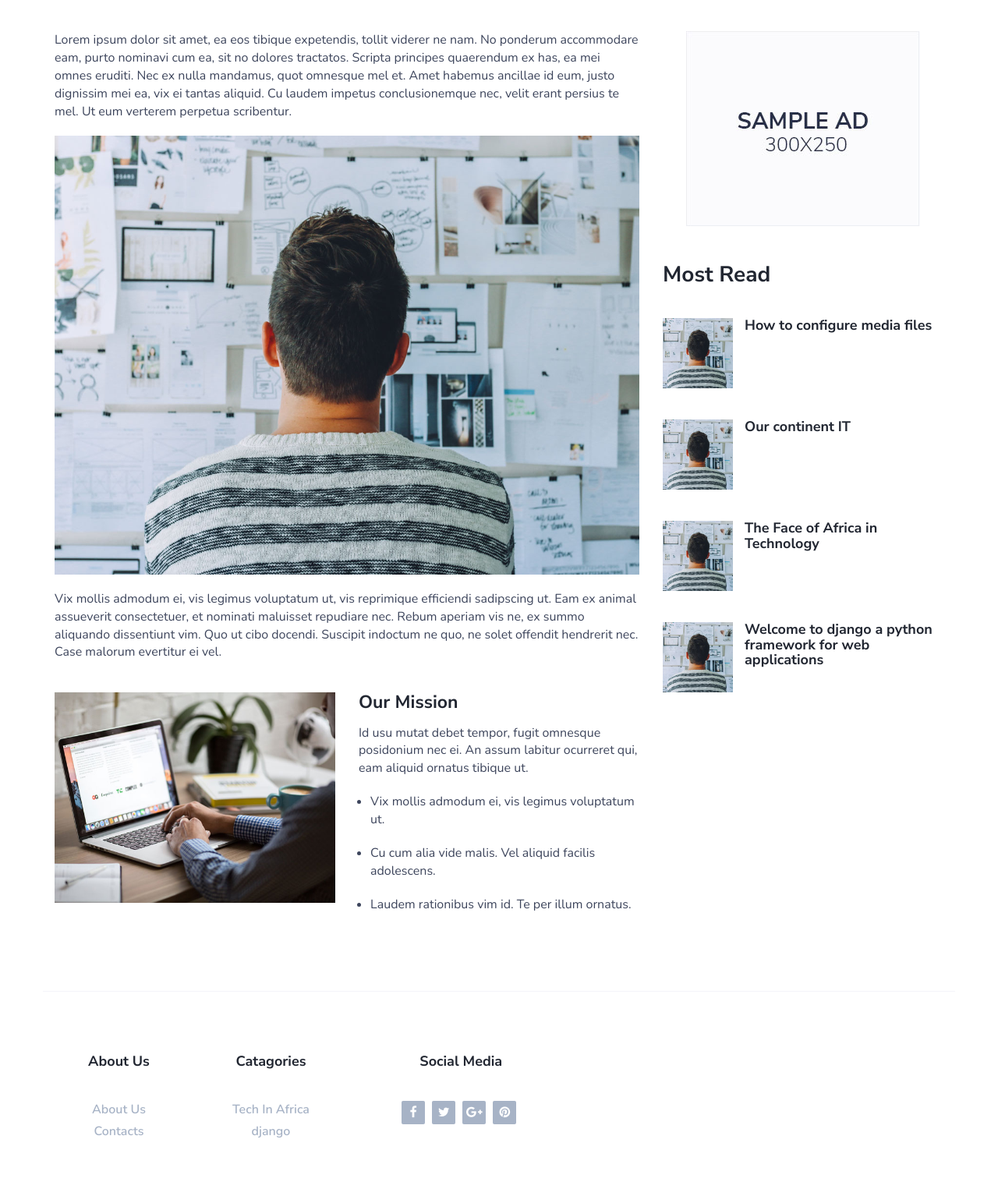
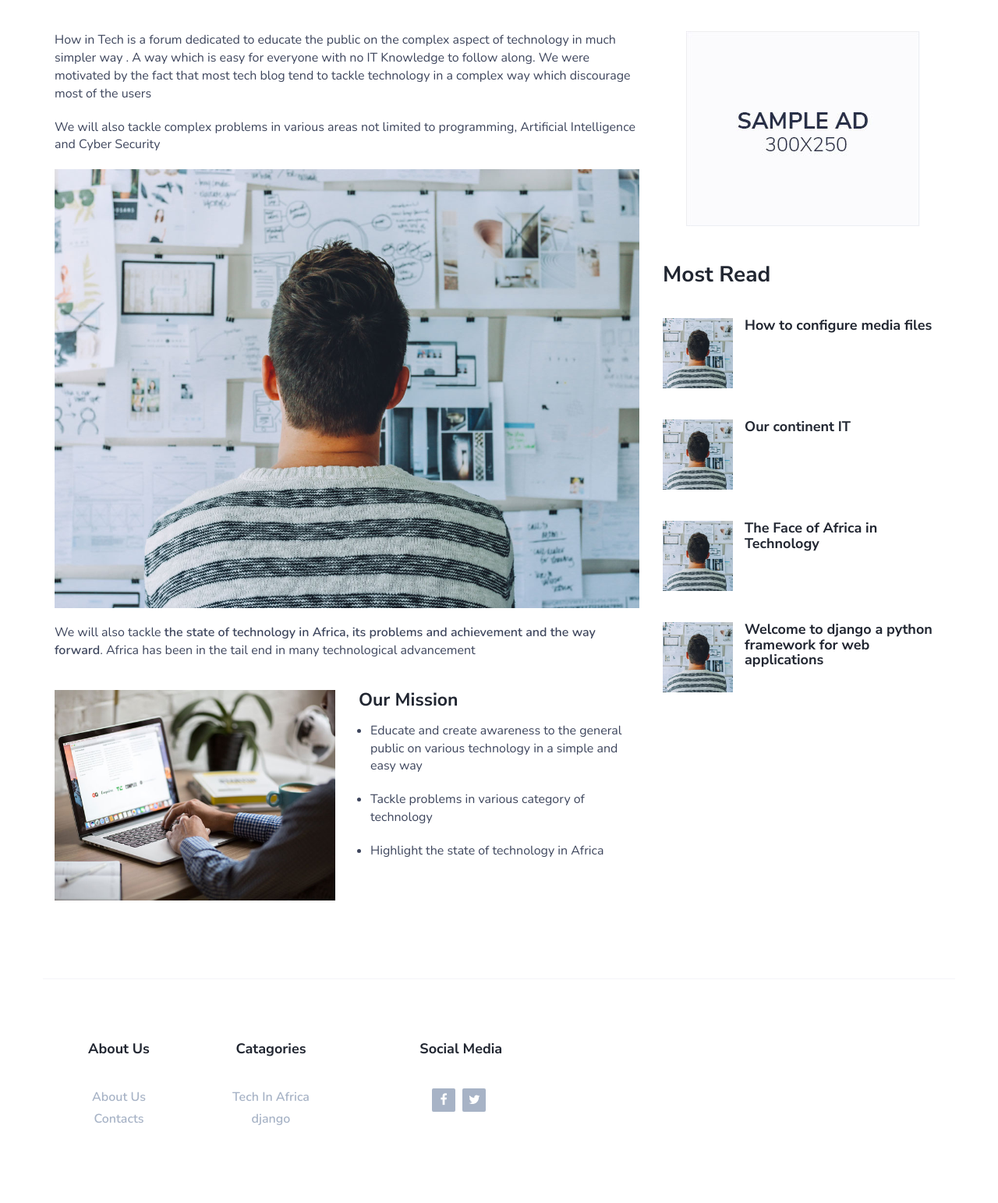
Before and after one commit to EarthmanAman/myblog, a Django app: page /about/ in a window 1280 px wide. Shown: the part 282-1825 px from the top of the page at 78% size. After the commit the page ends 1725 px from the top, so only its background shows below. Run offline with Django 3.2, Linux system fonts and the light colour scheme; data comes from the database, SQL or seed files in the repository; some libraries are stand-ins or nearby versions.

Commit message:
about us

```diff
--- a/post/models.py
+++ b/post/models.py
@@ -46,7 +46,7 @@ class Post(models.Model):
     subCategory = models.ForeignKey(SubCategory, on_delete=models.CASCADE, blank=True, null=True)
     views = models.IntegerField(default=0)
     date = models.DateField(default=timezone.now)
-    title = RichTextField()
+    title = models.TextField(blank=True, null=True)
     description = models.TextField()
     content = RichTextField()
     pic = models.ImageField(blank=True, null=True)
--- a/post/templates/base.html
+++ b/post/templates/base.html
@@ -223,10 +223,10 @@
 {#								</form>#}
 {#							</div>#}
 							<ul class="footer-social">
-								<li><a href="#"><i class="fa fa-facebook"></i></a></li>
-								<li><a href="#"><i class="fa fa-twitter"></i></a></li>
-								<li><a href="#"><i class="fa fa-google-plus"></i></a></li>
-								<li><a href="#"><i class="fa fa-pinterest"></i></a></li>
+								<li><a href="https://web.facebook.com/Howintech-378131526159032/"><i class="fa fa-facebook"></i></a></li>
+								<li><a href="https://twitter.com/@howintech/"><i class="fa fa-twitter"></i></a></li>
+{#								<li><a href="#"><i class="fa fa-google-plus"></i></a></li>#}
+{#								<li><a href="#"><i class="fa fa-pinterest"></i></a></li>#}
 							</ul>
 						</div>
 					</div>
--- a/post/templates/post/aboutUs.html
+++ b/post/templates/post/aboutUs.html
@@ -1,10 +1,10 @@
 {% extends 'base.html' %}
 {% load static %}
 {% block meta %}
-    <meta name="description" content="About us how in tech - a site ready to tackle the problem in technology">
+    <meta name="description" content="About us how in tech - we are a forum motivated in educating the public about technology in simple terms and to highlight the state of technology in Africa Continent">
 {% endblock %}
 {% block title %}
-    <title>About Us-HowInTech</title>
+    <title>About Us / How In Tech</title>
 {% endblock %}
 
 {% block content %}
@@ -35,11 +35,16 @@
 				<div class="row">
 					<div class="col-md-8">
 						<div class="section-row">
-							<p>Lorem ipsum dolor sit amet, ea eos tibique expetendis, tollit viderer ne nam. No ponderum accommodare eam, purto nominavi cum ea, sit no dolores tractatos. Scripta principes quaerendum ex has, ea mei omnes eruditi. Nec ex nulla mandamus, quot omnesque mel et. Amet habemus ancillae id eum, justo dignissim mei ea, vix ei tantas aliquid. Cu laudem impetus conclusionemque nec, velit erant persius te mel. Ut eum verterem perpetua scribentur.</p>
+							<p>How in Tech is a forum dedicated to educate the public on the complex aspect of technology in much simpler way
+                            . A way which is easy for everyone with no IT Knowledge to follow along. We were motivated by the fact that most
+                            tech blog tend to tackle technology in a complex way which discourage most of the users</p>
+                            <p>We will also tackle complex problems in various areas not limited to programming, Artificial Intelligence and Cyber Security</p>
+
 							<figure class="figure-img">
 								<img class="img-responsive" src="{% static '/img/about-1.jpg' %}" alt="">
 							</figure>
-							<p>Vix mollis admodum ei, vis legimus voluptatum ut, vis reprimique efficiendi sadipscing ut. Eam ex animal assueverit consectetuer, et nominati maluisset repudiare nec. Rebum aperiam vis ne, ex summo aliquando dissentiunt vim. Quo ut cibo docendi. Suscipit indoctum ne quo, ne solet offendit hendrerit nec. Case malorum evertitur ei vel.</p>
+							<p>We will also tackle <strong> the state of technology in Africa, its problems and achievement and the way forward</strong>. Africa has been in the tail end in many
+                            technological advancement</p>
 						</div>
 						<div class="row section-row">
 							<div class="col-md-6">
@@ -49,11 +54,11 @@
 							</div>
 							<div class="col-md-6">
 								<h3>Our Mission</h3>
-								<p>Id usu mutat debet tempor, fugit omnesque posidonium nec ei. An assum labitur ocurreret qui, eam aliquid ornatus tibique ut.</p>
+{#								<p>Our main mission is to educate the publisolve the problems affecting technology and to expose the state of technology in Africa</p>#}
 								<ul class="list-style">
-									<li><p>Vix mollis admodum ei, vis legimus voluptatum ut.</p></li>
-									<li><p>Cu cum alia vide malis. Vel aliquid facilis adolescens.</p></li>
-									<li><p>Laudem rationibus vim id. Te per illum ornatus.</p></li>
+									<li><p>Educate and create awareness to the general public on various technology in a simple and easy way</p></li>
+									<li><p>Tackle problems in various category of technology</p></li>
+									<li><p>Highlight the state of technology in Africa</p></li>
 								</ul>
 							</div>
 						</div>
--- a/post/templates/post/contact.html
+++ b/post/templates/post/contact.html
@@ -4,7 +4,7 @@
     <meta name="description" content="Contact us how in tech - a site ready to tackle the problem in technology">
 {% endblock %}
 {% block title %}
-    <title>Contact-HowInTech</title>
+    <title>Contact / How In Tech</title>
 {% endblock %}
 
 {% block content %}
@@ -39,7 +39,7 @@
 							<h3>Contact Information</h3>
 							<p>For any enquary or suggestions on how to improve the site please feel free to contact as at</p>
 							<ul class="list-style">
-								<li><p><strong>Email:</strong> <a href="#">hashimathman@gmail.com</a></p></li>
+								<li><p><strong>Email:</strong> <a href="mail-to:howintech.blog@gmail.com">howintech.blog@gmail.com</a></p></li>
 								<li><p><strong>Phone:</strong> +254 7014 67872</p></li>
 								<li><p><strong>Address:</strong> Nairobi CBD</p></li>
 							</ul>
--- a/post/templates/post/deleteComment.html
+++ b/post/templates/post/deleteComment.html
@@ -1,8 +1,8 @@
 {% extends 'base.html' %}
 {% load static %}
-    {% block meta %}
-    <meta name="description" content="deleting a blog in how in tech">
-{% endblock %}
+{#    {% block meta %}#}
+{#    <meta name="description" content="deleting a blog in how in tech">#}
+{#{% endblock %}#}
 {% block title %}
     <title>How In Tech-Comment delete</title>
 {% endblock %}
--- a/post/templates/post/index.html
+++ b/post/templates/post/index.html
@@ -1,10 +1,10 @@
 {% extends 'base.html' %}
 {% load static %}
 {% block meta %}
-    <meta name="description" content="HowIntech - a site ready to tackle the problem in technology">
+    <meta name="description" content="How in Tech is a tech forum motivate in educating the public about technology in simple terms and to highlight the state of technology in Africa Continent">
 {% endblock %}
 {% block title %}
-    <title>HowInTech</title>
+    <title>HowInTech / index</title>
 {% endblock %}
 
 {% block content %}
--- a/post/templates/post/popular.html
+++ b/post/templates/post/popular.html
@@ -1,10 +1,12 @@
 {% extends 'base.html' %}
 {% load static %}
 {% block meta %}
-    <meta name="description" content="howintech-popular posts">
+    {% for postIn in two_post %}
+    <meta name="description" content="{{ postIn.title }}">
+    {% endfor %}
 {% endblock %}
 {% block title %}
-    <title>HowInTech-popular posts</title>
+    <title>HowInTech / popular posts</title>
 {% endblock %}
 
 {% block content %}
--- a/post/templates/post/search_result.html
+++ b/post/templates/post/search_result.html
@@ -4,7 +4,7 @@
     <meta name="description" content="search a post in  how in tech - a site ready to tackle the problem in technology">
 {% endblock %}
 {% block title %}
-    <title>HowInTech-search</title>
+    <title>How In Tech / search</title>
 {% endblock %}
 
 {% block content %}
```
Also changed, not shown: post/templates/post/editComment.html (+4 -4 lines), post/templates/post/read.html (+7 -7 lines).
